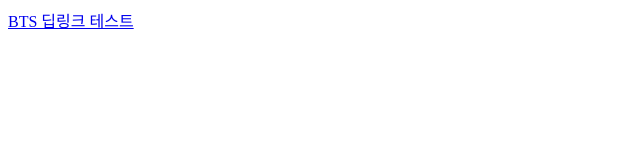
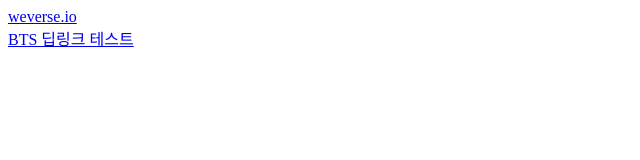
Before and after one commit to kimymym1/iNiS, a plain HTML site: page index.html in a window 1280 px wide. Shown: the whole page, without its empty margins (0-640 px from the left). Drawn offline with Linux system fonts and the light colour scheme.

Commit message:
Update index.html
weverse.io 링크 추가

```diff
--- a/index.html
+++ b/index.html
@@ -1,5 +1,6 @@
 <html>
   <body>
-    <a href="https://weverse.io/bts/live/3-104378531">BTS 딥링크 테스트</a>
+    <a href="https://weverse.io/">weverse.io</a><br/>
+    <a href="https://weverse.io/bts/live/3-104378531">BTS 딥링크 테스트</a><br/>
   </body>
 </html>
```
